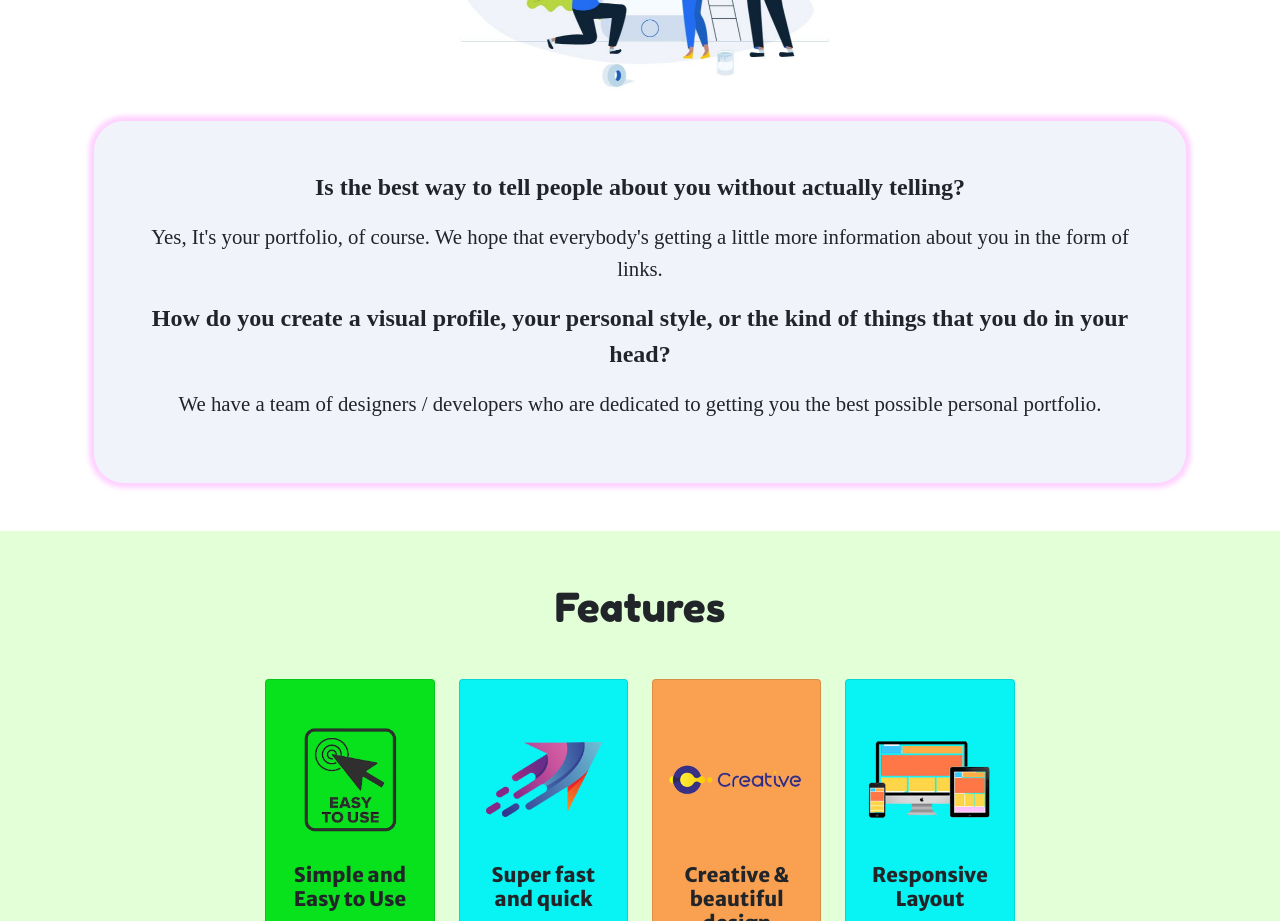
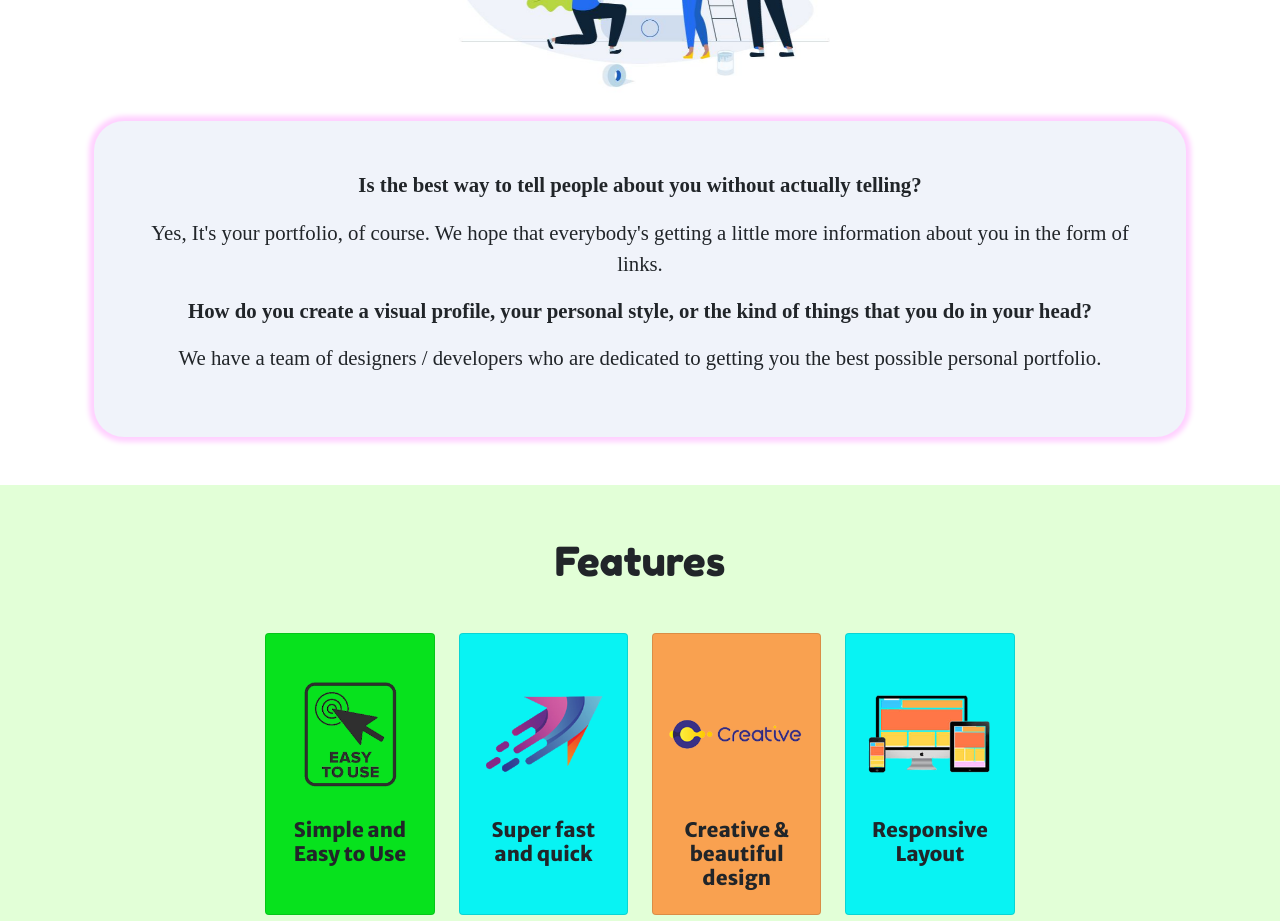
Before and after one commit to MrVyas2511/DIY-Intern, a plain HTML site: page index.html in a window 1280 px wide. Shown: the part 1240-2161 px from the top of the page. Drawn offline with nearby package versions, Linux system fonts and the light colour scheme; a web font is replaced by a local one.

Commit message:
Update index.html

```diff
--- a/index.html
+++ b/index.html
@@ -79,12 +79,12 @@
         <div class="container d-flex-column justify-content-center text-center">
 
             <img src="./img/about_pic.png" class="img-fluid my-3" width="400px" height="400px" alt="">
-            <div class="aboutcontent p-5">
+            <div class="aboutcontent p-5 fs-5">
 
-                <p class="fs-4 fw-bold "> Is the best way to tell people about you without actually telling?</p>
+                <p class="fw-bold "> Is the best way to tell people about you without actually telling?</p>
                 <p>Yes, It's your portfolio, of course. We hope that everybody's getting a little more information about you
                     in the form of links.</p>
-                <p class="fs-4 fw-bold">How do you create a visual profile, your personal style, or the kind of things
+                <p class="fw-bold">How do you create a visual profile, your personal style, or the kind of things
                     that you do in your
                     head?</p>
                 <p>We have a team of designers / developers who are dedicated to getting you the best possible personal
```
